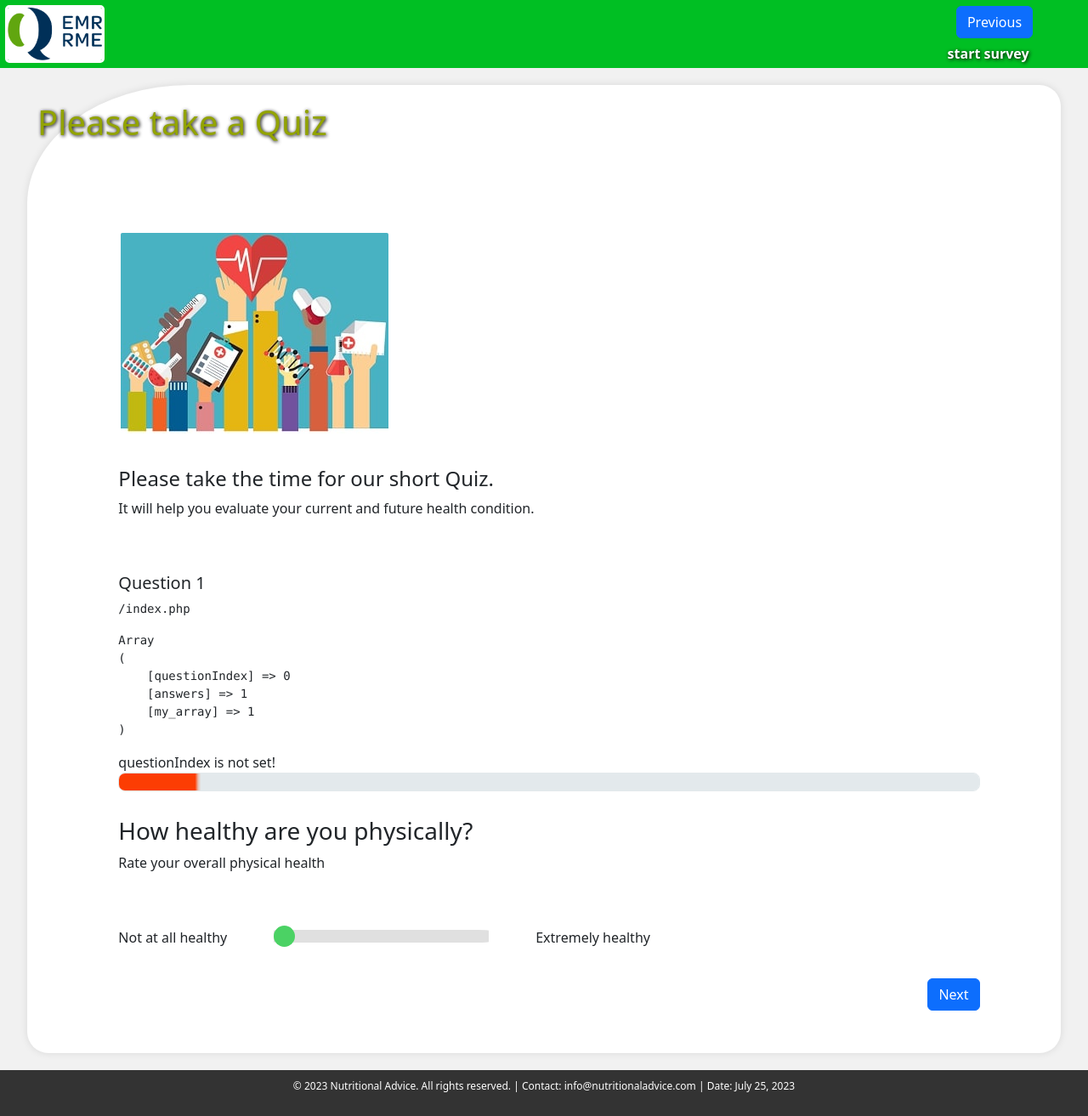
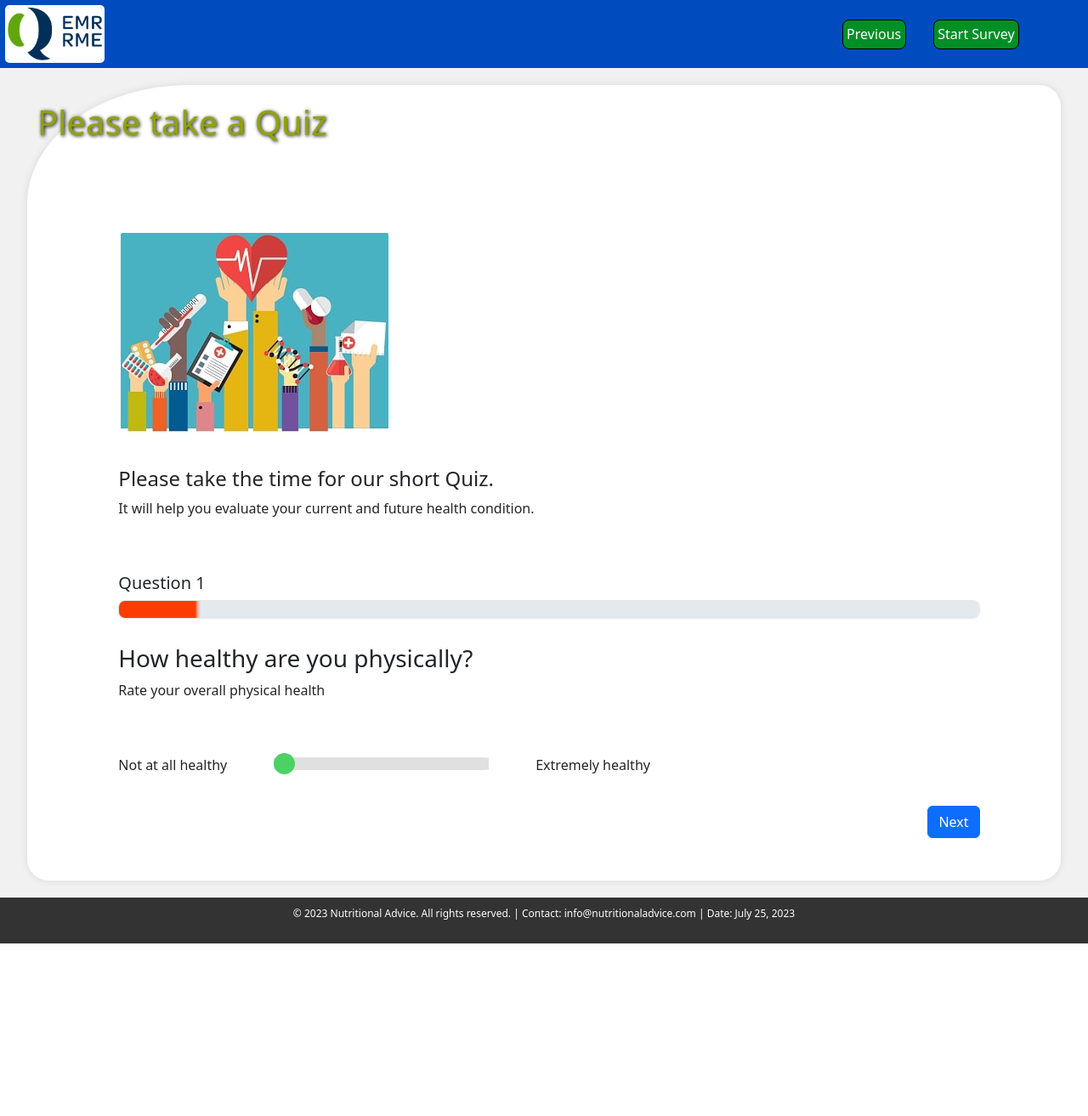
Before and after one commit to Scarrus666/Personal_Health_Survey, a PHP site: page /index.php in a window 1280 px wide. Shown: the whole page at 85% size. After the commit the page ends 1110 px from the top, so only its background shows below. Run offline with PHP 8.4, Linux system fonts and the light colour scheme; the visitor is signed in with stand-in values (Sample User, id 1); data that the repository does not hold is empty.

Commit message:
some changes

```diff
--- a/header.php
+++ b/header.php
@@ -14,7 +14,7 @@
   <div class="nav-right">
       <!-- <a href="./previous.php">Previous</a> -->
 
-      <form action="<?php echo $data["action"]; ?>" id="form" method="post">
+      <form class="header-form" action="<?php echo $data["action"]; ?>" id="form" method="post">
             <input type="hidden" name="questionIndex" value='<?php
               if ($data["questionIndex"] >1)
                 {
@@ -26,11 +26,14 @@
                   echo $data["questionIndex"] = -1;
                 }
                 ?>'>
-            <button type="submit" class="btn btn-primary next">Previous</button>
+            <button type="submit" >Previous</button>
         </form>
 
+        <form class="header-form" action="./index.php">
+          <button type="submit" >Start Survey</button>
+        </form>
       <!-- <a onclick="history.go(-1);">Previous</a> -->
-      <a href="./index.php" class="active">Start Survey</a>
+      <!-- <a href="./index.php" class="active">Start Survey</a> -->
   </div>
 
 </div>
--- a/questions.php
+++ b/questions.php
@@ -92,13 +92,11 @@ function nextQuestionData()
         {
             $questionIndex = $_POST["questionIndex"];
             $questionIndex = $questionIndex + 1;
-
         }
         else
         {
             // Auf der index.php Seite gibt es noch keine $_POST Werte.
             $questionIndex = 0;
-
         }
 
         $_SESSION["questionIndex"] = $questionIndex;
@@ -128,7 +126,6 @@ function nextQuestionData()
 
         // Gib die Daten zurück
         return $data;
-
     }
 
 
--- a/style.css
+++ b/style.css
@@ -12,7 +12,7 @@ html, body
 
 .header
 {
-    background-color: rgb(0, 191, 35);
+    background-color: rgb(0, 76, 191);
     color: #fff;
     padding: 1px;
     text-align: center;
@@ -363,3 +363,38 @@ input::-webkit-inner-spin-button
     color: red;
     font-size: bold;
 }
+
+.header-form
+{
+    float:left;
+    justify-content: flex-end;
+    align-items:end;
+    font-weight: bold;
+    margin: 1em;
+}
+
+.header-form button
+{
+    color: #fff;
+    text-decoration: none;
+    padding: 4.5px;
+    border-radius: 0.5em;
+    border-width: 0.1em;
+    border-style: solid;
+    background-color: rgb(0, 143, 38);
+    transition: background-color 0.3s ease;
+    font-size: 1em;
+}
+
+.header-form button:hover
+{
+    background-color: rgb(138, 78, 0);
+    font-size: 1.1em;
+    border-width: 0.14em;
+    font-weight: bold;
+}
+
+.header-form button:active
+{
+color: lightgray;
+}
--- a/template-range-slider.php
+++ b/template-range-slider.php
@@ -26,20 +26,8 @@
             echo "<h5>Question $questionPrint</h5>";
 
             // DEVONLY: Gib die aktuelle $ SESSION in die Seite aus.
-            prettyPrint($_SERVER['SCRIPT_NAME']);
-            prettyPrint($_SESSION);
-
-
-
-            if (isset($_POST["questionIndex"]))
-                {
-                    echo "The index of the question is: " . $_POST["questionIndex"];
-                }
-
-                else
-                {
-                    echo "questionIndex is not set!";
-                }
+            // prettyPrint($_SERVER['SCRIPT_NAME']);
+            // prettyPrint($_SESSION);
         ?>
 
         <div class="bar">
```
Also changed, not shown: template-checkbox.php (+2 -12 lines), template-number.php (+2 -12 lines), template-radio-buttons.php (+2 -12 lines).
